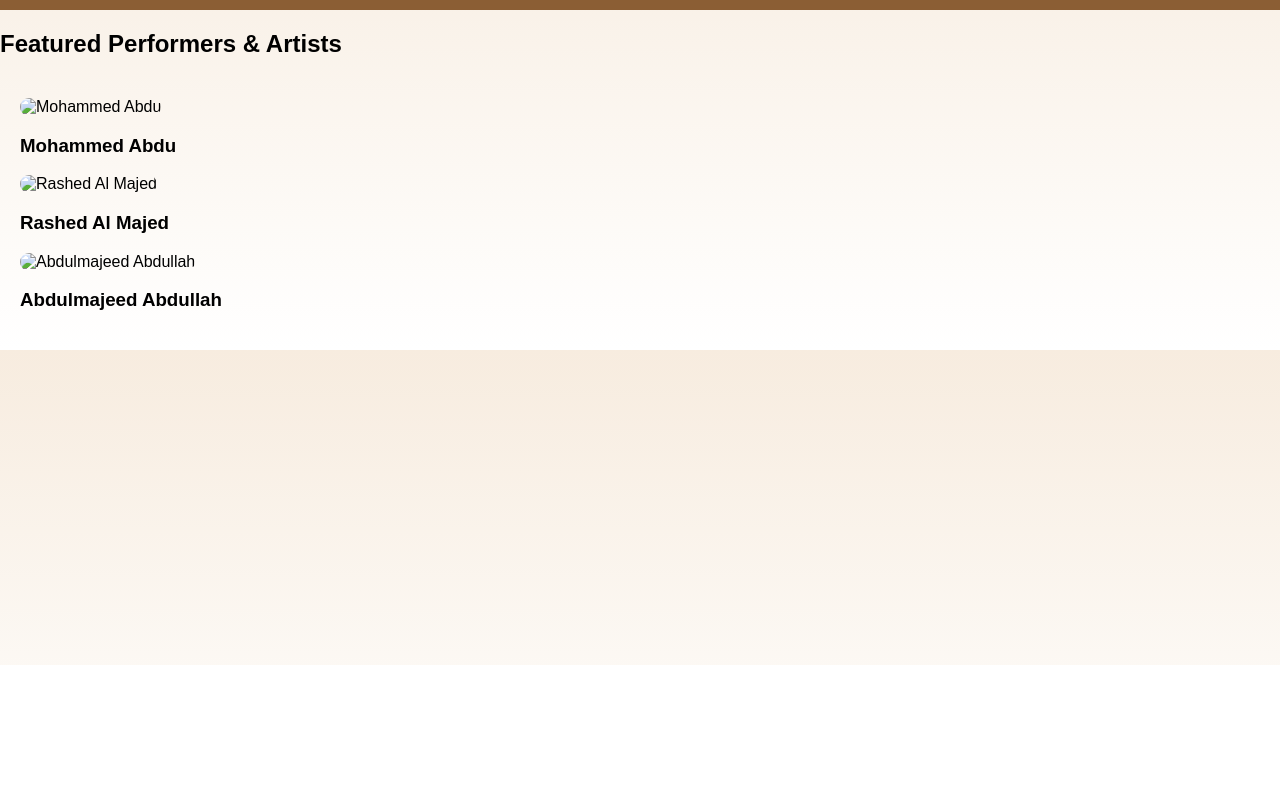
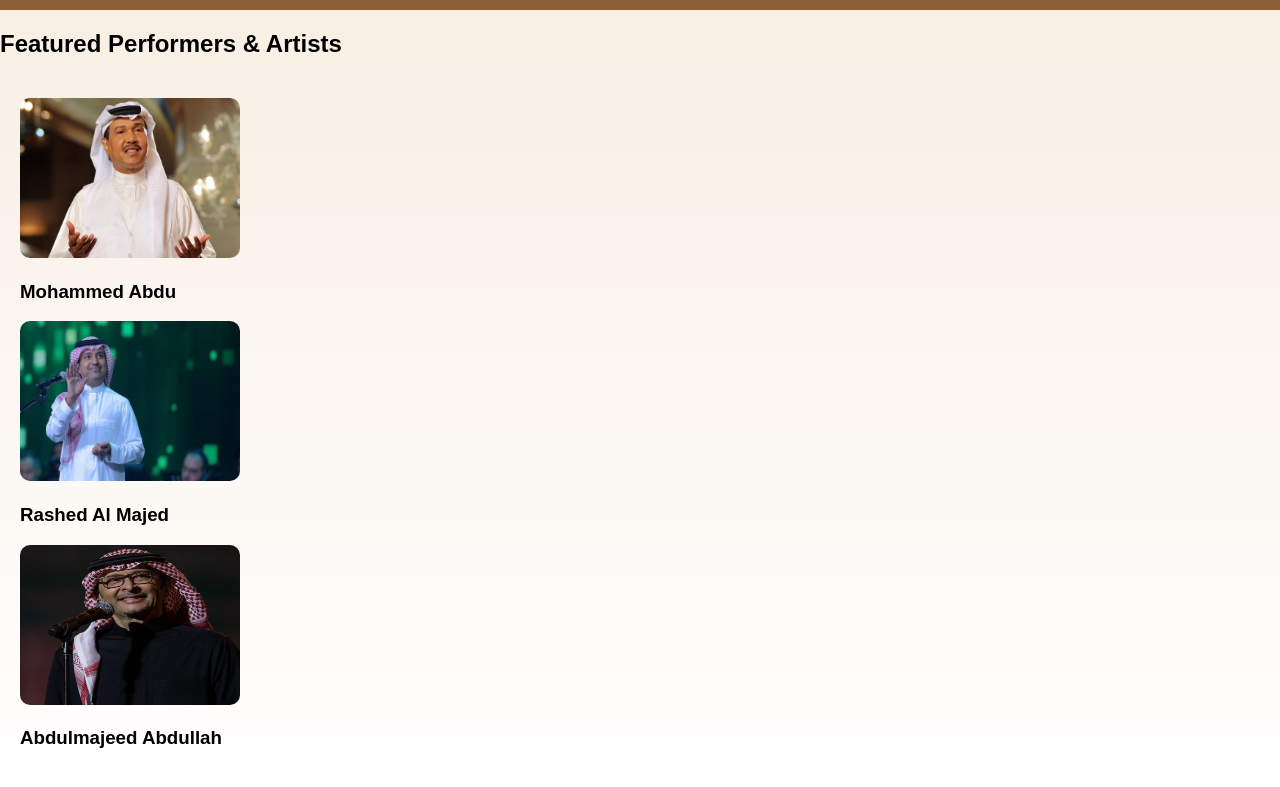
Before and after one commit to Danah2003/Riyadh-cultural-festival, a plain HTML site: page performers.html in a window 1280 px wide. Shown: the part 135-922 px from the top of the page. Before the commit the page ends 800 px from the top, so only its background shows below. Drawn offline with Linux system fonts and the light colour scheme.

Commit message:
Fix HTML formatting and update image paths

```diff
--- a/performers.html
+++ b/performers.html
@@ -28,19 +28,19 @@
 <section class="performers-section">
 
     <div class="artist-card">
-        <img src="images/mohammed_abdu.jpg" alt="Mohammed Abdu"
+        <img src="mohammed_abdu.jpg" alt="Mohammed Abdu"
              style="width:220px; height:160px; border-radius:10px;">
         <h3>Mohammed Abdu</h3>
     </div>
 
     <div class="artist-card">
-        <img src="images/rashid_almajed.jpg" alt="Rashed Al Majed"
+        <img src="rashid_almajed.jpg" alt="Rashed Al Majed"
              style="width:220px; height:160px; border-radius:10px;">
         <h3>Rashed Al Majed</h3>
     </div>
 
     <div class="artist-card">
-        <img src="images/abdulmajeed_abdullah.jpg" alt="Abdulmajeed Abdullah"
+        <img src="abdulmajeed_abdullah.jpg" alt="Abdulmajeed Abdullah"
              style="width:220px; height:160px; border-radius:10px;">
         <h3>Abdulmajeed Abdullah</h3>
     </div>
@@ -48,4 +48,5 @@
 </section>
 
 </body>
+
 </html>
```
